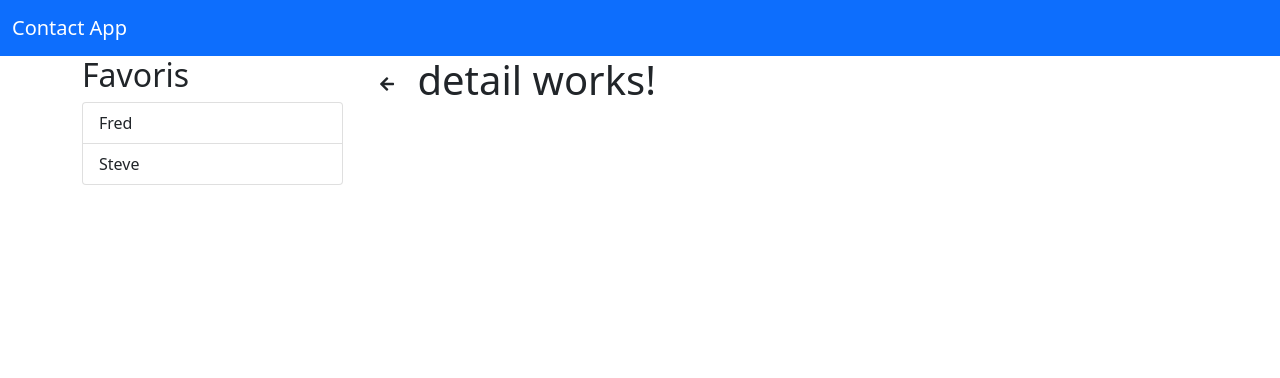
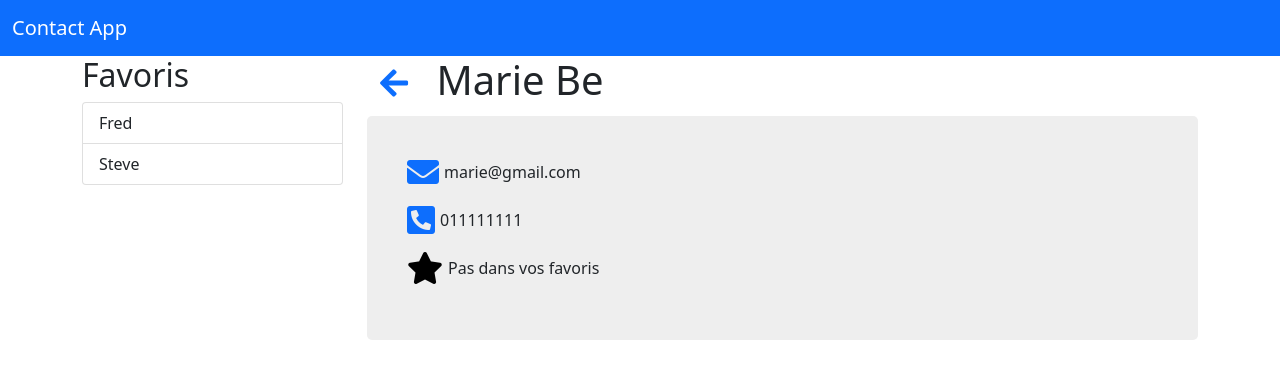
Before and after one commit to NumericFactory/wf3-contact-app, an Angular app: page /detail/1 in a window 1280 px wide. Shown: the top 378 px of the page. Built offline with nearby package versions, Linux system fonts and the light colour scheme.

Commit message:
mise à jour

```diff
--- a/src/app/detail/detail.component.html
+++ b/src/app/detail/detail.component.html
@@ -2,5 +2,20 @@
    <button routerLink="/" class="btn">
       <i class="fas fa-arrow-left"></i>
    </button>
-   detail works!
+   {{contact.first}} {{contact.last}}
 </h1>
+
+<div class="jumbotron">
+   <p><i class="fas fa-envelope"></i>{{contact.email}}</p>
+   <p><i class="fas fa-phone-square-alt"></i>{{contact.mobile}}</p>
+   <p>
+      <i class="fas fa-star" [style.color]="contact.isFav ? '#ff7777': '#000000'"></i>
+      <!--
+      'favori'
+      ou
+      'Pas encore dans vos favoris' -->
+      {{ contact.isFav ? 'Dans vos favoris' : 'Pas dans vos favoris' }}
+
+
+   </p>
+</div>
--- a/src/app/detail/detail.component.scss
+++ b/src/app/detail/detail.component.scss
@@ -0,0 +1,16 @@
+.jumbotron {
+   padding: 40px;
+   background: #eee;
+   border-radius: 5px;
+}
+
+i.fas, i.far {
+   margin-right: 5px;
+   color: #0d6efd;
+   font-size: 2em
+}
+
+div.jumbotron p {
+   display: flex;
+   align-items: center;
+}
--- a/src/app/detail/detail.component.ts
+++ b/src/app/detail/detail.component.ts
@@ -1,4 +1,6 @@
 import { Component, OnInit } from '@angular/core';
+import { ActivatedRoute, Router } from '@angular/router';
+import { ContactService } from '../services/contact.service';
 
 @Component({
   selector: 'app-detail',
@@ -7,9 +9,27 @@ import { Component, OnInit } from '@angular/core';
 })
 export class DetailComponent implements OnInit {
 
-  constructor() { }
+  id;
+  // variable à afficher
+  contact;
+
+  /* On inject un objet de la class ActivatedRoute */
+  constructor(
+    private activatedRoute: ActivatedRoute,
+    private contactService: ContactService,
+  ) { }
 
   ngOnInit(): void {
+    // 1 récupérer l'ID dans l'url avec ActivatedRoute
+    console.log(this.activatedRoute.snapshot.params);
+    this.id = this.activatedRoute.snapshot.params.id; // {id: 1, name: 'fred lo'}
+
+    // 2 récupere le bon object contact dans dbContacts
+    //   (dans le service)
+    this.contact = this.contactService.getContacts()[this.id];
+    console.log(this.contact);
+
+
   }
 
 }
--- a/src/app/list/list.component.html
+++ b/src/app/list/list.component.html
@@ -3,6 +3,7 @@
 <!-- champ de recherche de contacts-->
 <input type="text" class="form-control" placeholder="Rechercher un contact..." #champ
    (keyup)="searchContact(champ.value)" />
+
 
 <!-- liste -->
 <ul class="list-group">
```
